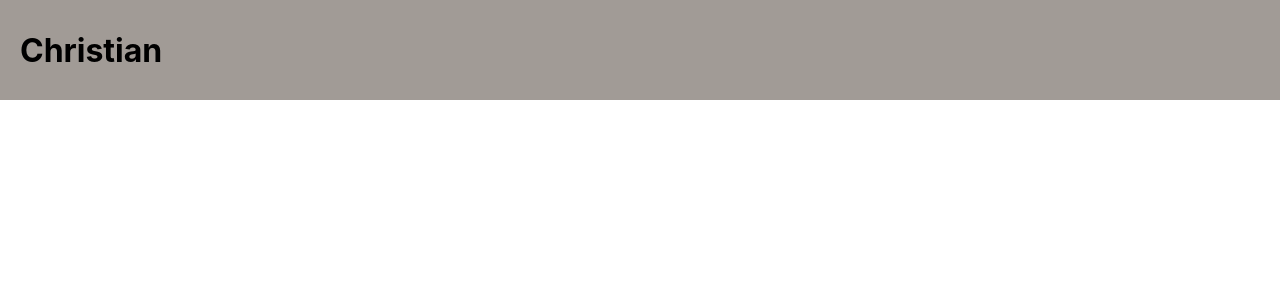
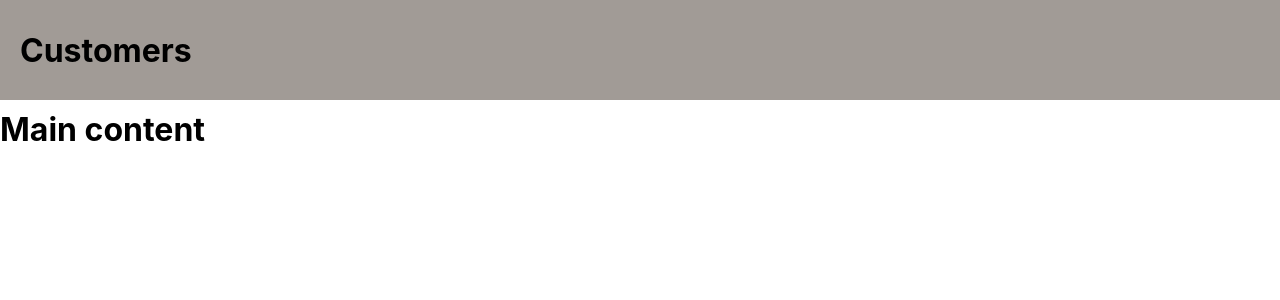
Before and after one commit to Christianuchermannuc/customers-client, a React (Create React App) app in the folder customer-client/: page / in a window 1280 px wide. Shown: the top 300 px of the page. Built offline with nearby package versions, Linux system fonts and the light colour scheme.

Commit message:
Added layout module

```diff
--- a/customer-client/src/App.js
+++ b/customer-client/src/App.js
@@ -1,11 +1,13 @@
-import logo from './logo.svg';
 import './App.css';
-import HeaderItem from './components/header'
+import Customers from './containers/customers'
+import Layout from './hoc/Layout'
 
 function App() {
   return (
     <div>
-      <HeaderItem></HeaderItem>
+      <Layout>
+        <Customers></Customers>
+      </Layout>
     </div>
   );
 }
--- a/customer-client/src/components/header.js
+++ b/customer-client/src/components/header.js
@@ -1,11 +1,10 @@
 import React from 'react';
-
 import styles from './header.module.css';
 
 const headerItem = (props) => (
     <header className={styles.Toolbar}>
         <h1>
-            Christian
+            Customers
         </h1>
     </header>
 );
--- a/customer-client/src/containers/customers.js
+++ b/customer-client/src/containers/customers.js
@@ -0,0 +1,13 @@
+import React from 'react';
+
+//import styles from './header.module.css';
+
+const customers = (props) => (
+
+    <h1>
+        Main content
+    </h1>
+
+);
+
+export default customers;
--- /dev/null
+++ b/customer-client/src/hoc/Layout.js
@@ -0,0 +1,15 @@
+import React from 'react';
+import classes from './Layout.module.css';
+import HeaderItem from '../components/header'
+
+const layout = (props) => {
+    return (
+        <>
+            <HeaderItem></HeaderItem>
+            <main className={classes.Content}>
+                {props.children}
+            </main>
+        </>
+    )
+}
+export default layout;
--- /dev/null
+++ b/customer-client/src/hoc/Layout.module.css
@@ -0,0 +1,4 @@
+.Content {
+    margin-top: 110px;
+
+}
```
